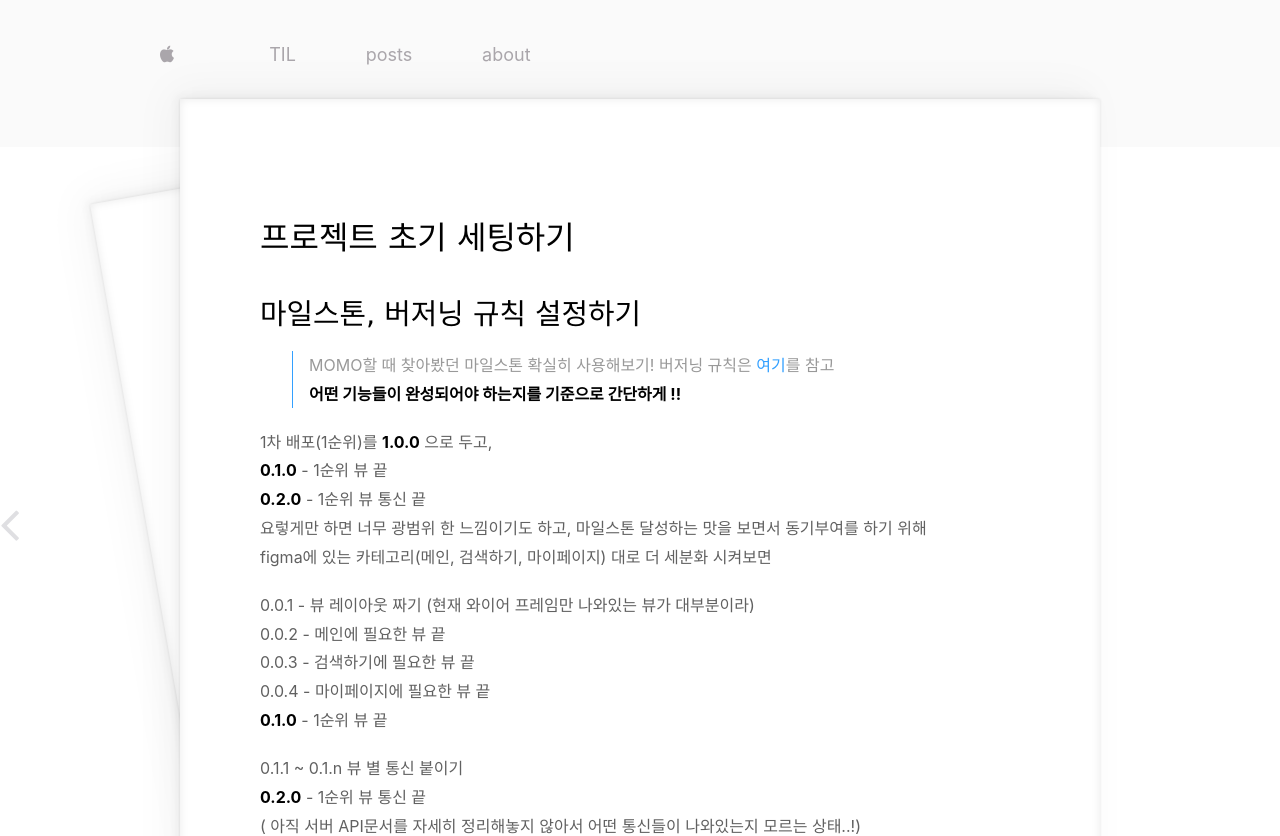
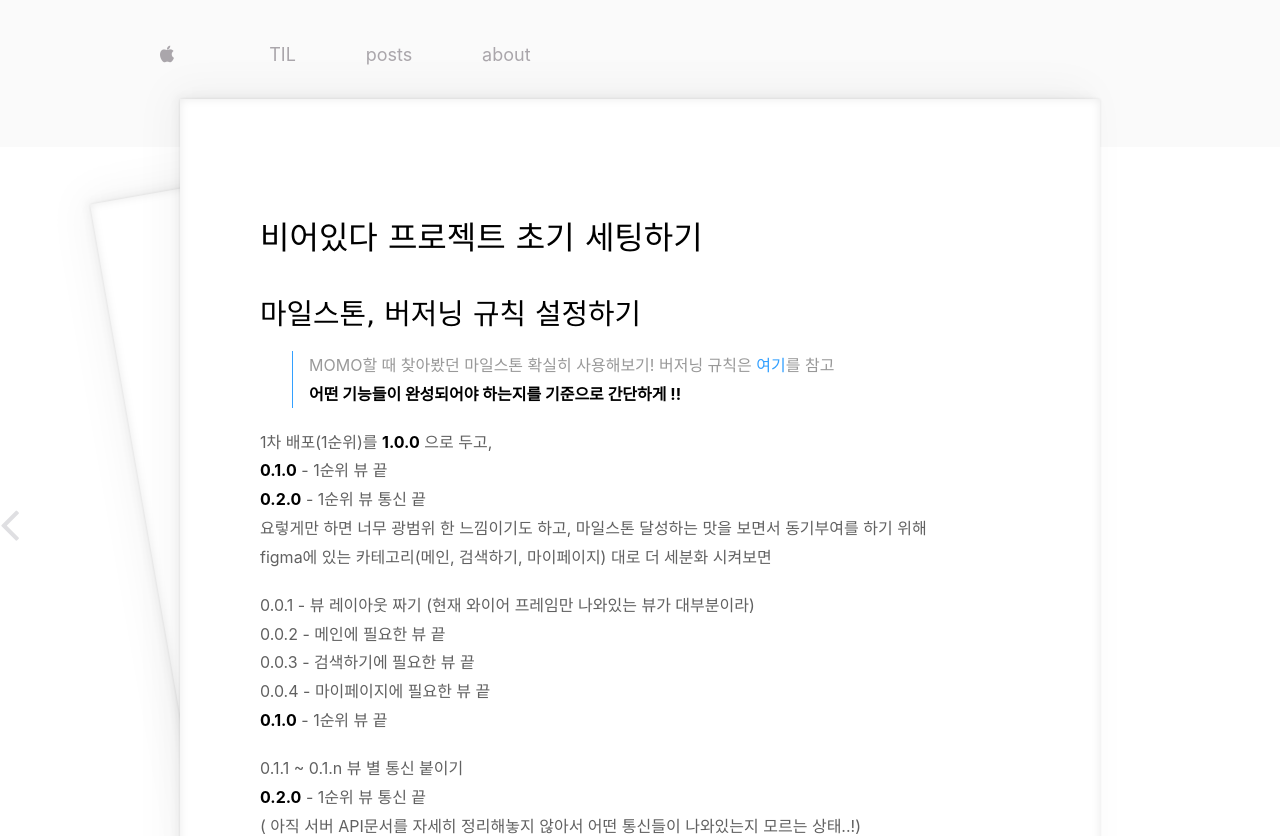
Before and after one commit to jeongchoyi/jeongchoyi.github.io, a Jekyll site: the page built from _posts/2021-03-13-beer-itda-setting.md, in a window 1280 px wide and 900 px high, cut to the strip 0-836 px from the top of the window. Built offline with Jekyll 4.4.1, drawn with Linux system fonts in a browser that asks for light colours; some web fonts are replaced.

Commit message:
modify title

```diff
--- a/_posts/2021-03-13-beer-itda-setting.md
+++ b/_posts/2021-03-13-beer-itda-setting.md
@@ -7,7 +7,7 @@ excerpt: ""
 
 ---
 
-# 프로젝트 초기 세팅하기
+# 비어있다 프로젝트 초기 세팅하기
 
 ## 마일스톤, 버저닝 규칙 설정하기
 
```
